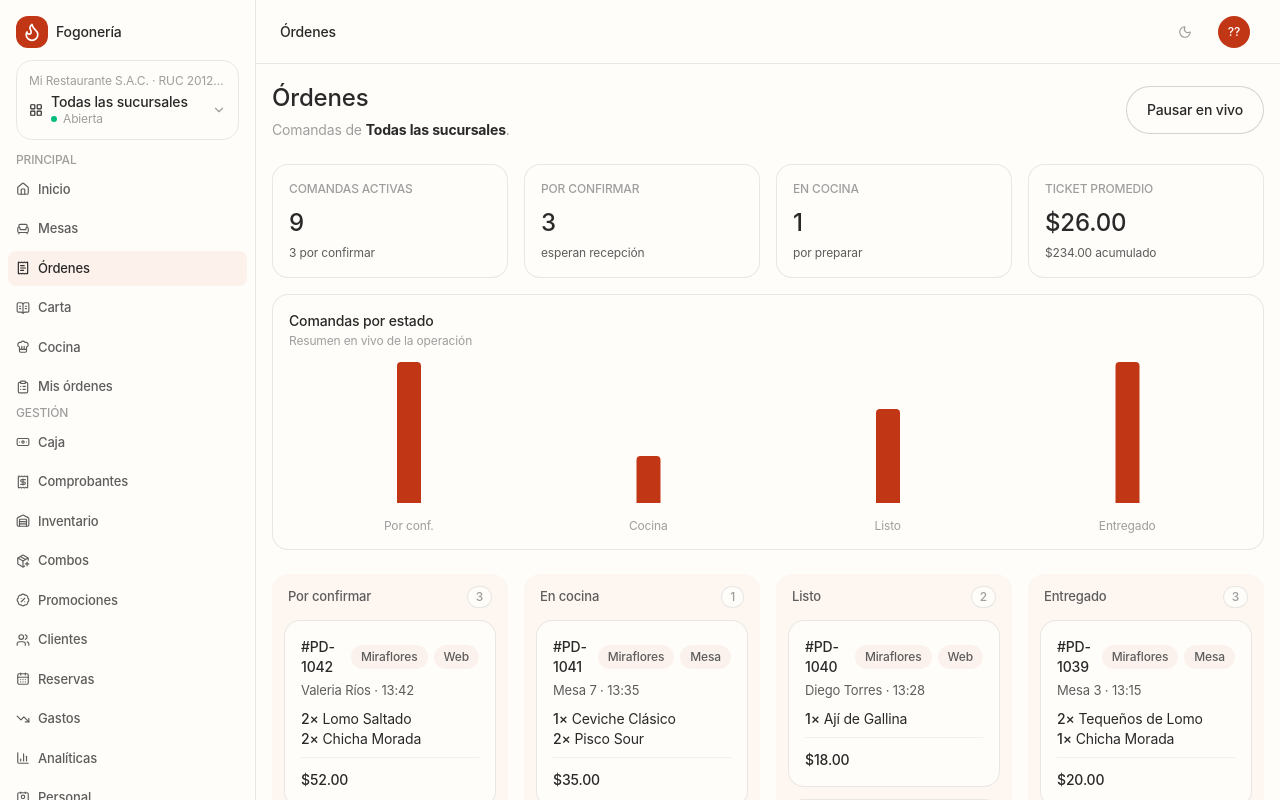
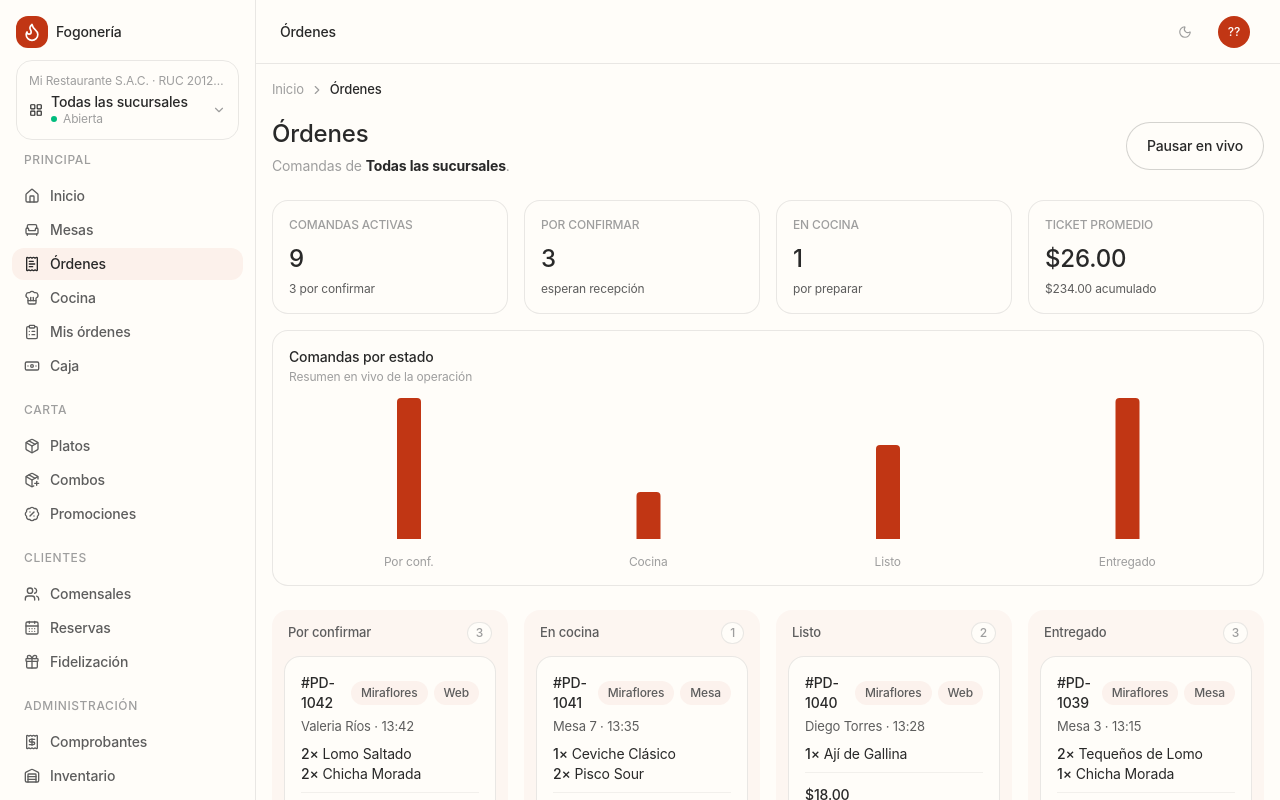
Before and after one commit to SebJoq21/fogoneria-system, a Next.js app in the folder apps/web/: page /app/ordenes in a window 1280 px wide. Built offline with nearby package versions, Linux system fonts and the light colour scheme.

Commit message:
feat(navegacion): sidebar en 4 grupos, vistas solo-rol y breadcrumb

```diff
--- a/apps/web/components/dashboard/AppSidebar.tsx
+++ b/apps/web/components/dashboard/AppSidebar.tsx
@@ -6,7 +6,6 @@ import {
   Armchair,
   BadgePercent,
   Banknote,
-  BookOpenText,
   CalendarDays,
   ChartColumn,
   ChefHat,
@@ -36,8 +35,9 @@ type Entry = {
 };
 type Group = { label: string; entries: Entry[] };
 
-/** Sidebar BMS: Principal (operación del salón) + Gestión (administración).
- *  Cada entrada declara qué roles la ven (cocina/mozo solo ven su panel). */
+/** Sidebar: Principal (flujo del turno) + Carta (oferta) + Clientes (demanda)
+ *  + Administración (backoffice). Cocina/Mis órdenes son vistas tablet de un
+ *  solo rol (cocina/mesero) y no las ven admin/sucursal. */
 const STAFF: AppRole[] = ["admin", "sucursal"];
 const groups: Group[] = [
   {
@@ -46,32 +46,41 @@ const groups: Group[] = [
       { href: "/app", label: "Inicio", icon: House, exact: true, roles: STAFF },
       { href: "/app/mesas", label: "Mesas", icon: Armchair, roles: STAFF },
       { href: "/app/ordenes", label: "Órdenes", icon: ReceiptText, roles: STAFF },
-      { href: "/app/carta", label: "Carta", icon: BookOpenText, roles: STAFF },
-      { href: "/app/cocina", label: "Cocina", icon: ChefHat, roles: ["cocina", "admin", "sucursal"] },
-      { href: "/app/mozo", label: "Mis órdenes", icon: ClipboardList, roles: ["mesero", "admin", "sucursal"] },
+      { href: "/app/cocina", label: "Cocina", icon: ChefHat, roles: ["cocina"] },
+      { href: "/app/mozo", label: "Mis órdenes", icon: ClipboardList, roles: ["mesero"] },
+      { href: "/app/caja", label: "Caja", icon: Banknote, roles: STAFF },
     ],
   },
   {
-    label: "Gestión",
+    label: "Carta",
     entries: [
-      { href: "/app/caja", label: "Caja", icon: Banknote, roles: STAFF },
+      { href: "/app/productos", label: "Platos", icon: Package, roles: STAFF },
+      { href: "/app/combos", label: "Combos", icon: PackagePlus, roles: STAFF },
+      { href: "/app/promociones", label: "Promociones", icon: BadgePercent, roles: STAFF },
+    ],
+  },
+  {
+    label: "Clientes",
+    entries: [
+      { href: "/app/clientes", label: "Comensales", icon: Users, roles: STAFF },
+      { href: "/app/modulos/reservas", label: "Reservas", icon: CalendarDays, roles: STAFF },
+      { href: "/app/modulos/fidelizacion", label: "Fidelización", icon: Gift, roles: STAFF },
+    ],
+  },
+  {
+    label: "Administración",
+    entries: [
       { href: "/app/comprobantes", label: "Comprobantes", icon: Receipt, roles: STAFF },
       { href: "/app/modulos/inventario", label: "Inventario", icon: Warehouse, roles: STAFF },
-      { href: "/app/combos", label: "Combos", icon: PackagePlus, roles: STAFF },
-      { href: "/app/promociones", label: "Promociones", icon: BadgePercent, roles: STAFF },
-      { href: "/app/clientes", label: "Clientes", icon: Users, roles: STAFF },
-      { href: "/app/modulos/reservas", label: "Reservas", icon: CalendarDays, roles: STAFF },
       { href: "/app/gastos", label: "Gastos", icon: TrendingDown, roles: STAFF },
+      { href: "/app/modulos/personal", label: "Personal", icon: Contact, roles: STAFF },
       { href: "/app/analiticas", label: "Analíticas", icon: ChartColumn, roles: STAFF },
-      { href: "/app/modulos/trabajadores", label: "Personal", icon: Contact, roles: STAFF },
-      { href: "/app/productos", label: "Platos", icon: Package, roles: STAFF },
-      { href: "/app/modulos/fidelizacion", label: "Fidelización", icon: Gift, roles: STAFF },
     ],
   },
 ];
 
 const itemCls = (active: boolean) =>
-  `w-full text-left px-2 py-2 rounded-lg flex items-center gap-2 text-nav font-medium transition-colors cursor-pointer ${
+  `w-full text-left px-3 py-1.5 rounded-xl flex items-center gap-2.5 text-sm font-medium transition-colors cursor-pointer ${
     active ? "bg-primary/[0.06] text-ink-900" : "text-ink-600 hover:bg-primary-hover/[0.04]"
   }`;
 
@@ -102,16 +111,16 @@ export function AppSidebar() {
         <BranchSwitcher />
       </div>
 
-      <nav className="flex-1 overflow-y-auto thin-scroll px-2 pb-2">
+      <nav className="flex-1 overflow-y-auto thin-scroll px-3 pb-4">
         {groups.map((group) => {
           const shown = group.entries.filter(visible);
           if (shown.length === 0) return null;
           return (
-          <div key={group.label}>
-            <p className="px-2 mt-4 mb-1 text-xs font-medium uppercase text-ink-400 first:mt-0">
+          <div key={group.label} className="pb-5">
+            <p className="px-3 mt-5 mb-3 text-xs font-medium uppercase tracking-wider text-ink-400 first:mt-0">
               {group.label}
             </p>
-            <div className="flex flex-col gap-1">
+            <div className="flex flex-col gap-0.5">
               {shown.map((entry) => {
                 const Icon = entry.icon;
                 return (
@@ -120,7 +129,7 @@ export function AppSidebar() {
                     href={entry.href}
                     className={itemCls(isActive(entry.href, entry.exact))}
                   >
-                    <Icon size={14} className="shrink-0" />
+                    <Icon size={16} className="shrink-0" />
                     <span className="flex-1 truncate">{entry.label}</span>
                   </Link>
                 );
--- a/apps/web/components/dashboard/DashboardShell.tsx
+++ b/apps/web/components/dashboard/DashboardShell.tsx
@@ -5,6 +5,8 @@ import { usePathname } from "next/navigation";
 import { useModules } from "./ModulesProvider";
 import { AppSidebar } from "./AppSidebar";
 import { AppTopBar } from "./AppTopBar";
+import { Breadcrumb } from "@/components/ui/Breadcrumb";
+import { trailFor } from "@/lib/breadcrumbs";
 
 import { canSwitchBranch, type AppRole } from "@/lib/auth";
 
@@ -12,16 +14,16 @@ const mobileLinks: { href: string; label: string; roles: AppRole[] }[] = [
   { href: "/app", label: "Inicio", roles: ["admin", "sucursal"] },
   { href: "/app/ordenes", label: "Órdenes", roles: ["admin", "sucursal"] },
   { href: "/app/mesas", label: "Mesas", roles: ["admin", "sucursal"] },
-  { href: "/app/carta", label: "Carta", roles: ["admin", "sucursal"] },
-  { href: "/app/cocina", label: "Cocina", roles: ["cocina", "admin", "sucursal"] },
-  { href: "/app/mozo", label: "Mis órdenes", roles: ["mesero", "admin", "sucursal"] },
+  { href: "/app/productos", label: "Platos", roles: ["admin", "sucursal"] },
+  { href: "/app/cocina", label: "Cocina", roles: ["cocina"] },
+  { href: "/app/mozo", label: "Mis órdenes", roles: ["mesero"] },
 ];
 
 function MobileBranchSelect() {
   const { branches, activeBranch, setActiveBranch, currentUser } = useModules();
   if (currentUser && !canSwitchBranch(currentUser.role)) {
     return (
-      <span className="px-3 h-10 inline-flex items-center rounded-full text-nav font-medium text-ink-600 border border-ink-900/15 whitespace-nowrap shrink-0">
+      <span className="px-3 h-10 inline-flex items-center rounded-full text-sm font-medium text-ink-600 border border-ink-900/15 whitespace-nowrap shrink-0">
         {activeBranch.name}
       </span>
     );
@@ -31,7 +33,7 @@ function MobileBranchSelect() {
       value={activeBranch.id}
       onChange={(e) => setActiveBranch(e.target.value)}
       aria-label="Sucursal activa"
-      className="px-3 h-10 rounded-full text-nav font-medium bg-surface text-ink-900 border border-ink-900/15 outline-none cursor-pointer shrink-0"
+      className="px-3 h-10 rounded-full text-sm font-medium bg-surface text-ink-900 border border-ink-900/15 outline-none cursor-pointer shrink-0"
     >
       {branches.map((b) => (
         <option key={b.id} value={b.id}>
@@ -68,7 +70,7 @@ export function DashboardShell({ children }: { children: React.ReactNode }) {
                 <Link
                   key={l.href}
                   href={l.href}
-                  className={`px-4 h-10 inline-flex items-center rounded-full text-nav font-medium whitespace-nowrap ${
+                  className={`px-4 h-10 inline-flex items-center rounded-full text-sm font-medium whitespace-nowrap ${
                     active
                       ? "bg-primary text-white"
                       : "text-ink-600 border border-ink-900/15"
@@ -81,6 +83,7 @@ export function DashboardShell({ children }: { children: React.ReactNode }) {
           </nav>
           )}
           <main className="flex-1 overflow-y-auto p-4 no-scrollbar">
+            {!isTabletView && <Breadcrumb items={trailFor(pathname)} />}
             {children}
           </main>
         </div>
--- /dev/null
+++ b/apps/web/components/ui/Breadcrumb.tsx
@@ -0,0 +1,37 @@
+"use client";
+
+import Link from "next/link";
+import { ChevronRight } from "lucide-react";
+
+export type Crumb = {
+  label: string;
+  href?: string;
+};
+
+/** Miga de pan del ERP: Inicio / Sección / Subfunción. El último tramo es la página actual. */
+export function Breadcrumb({ items }: { items: Crumb[] }) {
+  if (items.length === 0) return null;
+  return (
+    <nav aria-label="breadcrumb" className="mb-4">
+      <ol className="flex flex-wrap items-center gap-1.5 text-nav text-ink-400">
+        {items.map((item, i) => {
+          const last = i === items.length - 1;
+          return (
+            <li key={item.label} className="flex items-center gap-1.5 min-w-0">
+              {i > 0 && <ChevronRight size={14} className="shrink-0" aria-hidden />}
+              {last || !item.href ? (
+                <span aria-current={last ? "page" : undefined} className={last ? "font-medium text-ink-900 truncate" : "truncate"}>
+                  {item.label}
+                </span>
+              ) : (
+                <Link href={item.href} className="hover:text-ink-900 transition-colors truncate">
+                  {item.label}
+                </Link>
+              )}
+            </li>
+          );
+        })}
+      </ol>
+    </nav>
+  );
+}
--- a/apps/web/lib/auth.ts
+++ b/apps/web/lib/auth.ts
@@ -53,8 +53,8 @@ export function canViewPath(pathname: string, role: AppRole): boolean {
   if (role === "superadmin") return pathname.startsWith("/saas");
   if (pathname.startsWith("/saas")) return false;
   if (pathname.startsWith("/app/mesas/maestro")) return role === "sucursal";
-  if (pathname.startsWith("/app/cocina")) return role === "cocina" || role === "admin" || role === "sucursal";
-  if (pathname.startsWith("/app/mozo")) return role === "mesero" || role === "admin" || role === "sucursal";
+  if (pathname.startsWith("/app/cocina")) return role === "cocina";
+  if (pathname.startsWith("/app/mozo")) return role === "mesero";
   if (role === "cocina" || role === "mesero") return false;
   return role === "admin" || role === "sucursal";
 }
--- /dev/null
+++ b/apps/web/lib/breadcrumbs.ts
@@ -0,0 +1,133 @@
+import type { Crumb } from "@/components/ui/Breadcrumb";
+
+/** Tramos exactos por ruta (revisar junto a AppTopBar al renombrar). */
+const exactTrails: Record<string, Crumb[]> = {
+  "/app": [{ label: "Inicio" }],
+  "/app/mesas": [{ label: "Inicio", href: "/app" }, { label: "Mesas" }],
+  "/app/mesas/maestro": [
+    { label: "Inicio", href: "/app" },
+    { label: "Mesas", href: "/app/mesas" },
+    { label: "Maestro de mesas" },
+  ],
+  "/app/ordenes": [{ label: "Inicio", href: "/app" }, { label: "Órdenes" }],
+  "/app/cocina": [{ label: "Inicio", href: "/app" }, { label: "Cocina" }],
+  "/app/mozo": [{ label: "Inicio", href: "/app" }, { label: "Mis órdenes" }],
+  "/app/caja": [{ label: "Inicio", href: "/app" }, { label: "Caja" }],
+  "/app/comprobantes": [{ label: "Inicio", href: "/app" }, { label: "Comprobantes" }],
+  "/app/combos": [{ label: "Inicio", href: "/app" }, { label: "Combos" }],
+  "/app/promociones": [{ label: "Inicio", href: "/app" }, { label: "Promociones" }],
+  "/app/clientes": [{ label: "Inicio", href: "/app" }, { label: "Comensales" }],
+  "/app/gastos": [{ label: "Inicio", href: "/app" }, { label: "Gastos" }],
+  "/app/analiticas": [{ label: "Inicio", href: "/app" }, { label: "Analíticas" }],
+  "/app/pagos": [{ label: "Inicio", href: "/app" }, { label: "Pagos" }],
+  "/app/soporte": [{ label: "Inicio", href: "/app" }, { label: "Soporte" }],
+  "/app/configuracion": [{ label: "Inicio", href: "/app" }, { label: "Configuración" }],
+  "/app/productos": [{ label: "Inicio", href: "/app" }, { label: "Platos" }],
+  "/app/productos/platos": [
+    { label: "Inicio", href: "/app" },
+    { label: "Platos", href: "/app/productos" },
+    { label: "Maestro" },
+  ],
+  "/app/productos/platos/nuevo": [
+    { label: "Inicio", href: "/app" },
+    { label: "Platos", href: "/app/productos" },
+    { label: "Nuevo plato" },
+  ],
+  "/app/productos/categorias": [
+    { label: "Inicio", href: "/app" },
+    { label: "Platos", href: "/app/productos" },
+    { label: "Categorías" },
+  ],
+  "/app/productos/modificadores": [
+    { label: "Inicio", href: "/app" },
+    { label: "Platos", href: "/app/productos" },
+    { label: "Modificadores" },
+  ],
+  "/app/productos/precios": [
+    { label: "Inicio", href: "/app" },
+    { label: "Platos", href: "/app/productos" },
+    { label: "Listas de precios" },
+  ],
+  "/app/productos/valorizado": [
+    { label: "Inicio", href: "/app" },
+    { label: "Platos", href: "/app/productos" },
+    { label: "Valorizado de carta" },
+  ],
+  "/app/productos/resumen-categoria": [
+    { label: "Inicio", href: "/app" },
+    { label: "Platos", href: "/app/productos" },
+    { label: "Resumen por categoría" },
+  ],
+  "/app/modulos/reservas": [{ label: "Inicio", href: "/app" }, { label: "Reservas" }],
+  "/app/modulos/reservas/agenda": [
+    { label: "Inicio", href: "/app" },
+    { label: "Reservas", href: "/app/modulos/reservas" },
+    { label: "Agenda" },
+  ],
+  "/app/modulos/inventario": [{ label: "Inicio", href: "/app" }, { label: "Inventario" }],
+  "/app/modulos/inventario/stock": [
+    { label: "Inicio", href: "/app" },
+    { label: "Inventario", href: "/app/modulos/inventario" },
+    { label: "Stock" },
+  ],
+  "/app/modulos/inventario/movimientos": [
+    { label: "Inicio", href: "/app" },
+    { label: "Inventario", href: "/app/modulos/inventario" },
+    { label: "Movimientos" },
+  ],
+  "/app/modulos/personal": [{ label: "Inicio", href: "/app" }, { label: "Personal" }],
+  "/app/modulos/personal/directorio": [
+    { label: "Inicio", href: "/app" },
+    { label: "Personal", href: "/app/modulos/personal" },
+    { label: "Directorio" },
+  ],
+  "/app/modulos/personal/roles": [
+    { label: "Inicio", href: "/app" },
+    { label: "Personal", href: "/app/modulos/personal" },
+    { label: "Roles" },
+  ],
+  "/app/modulos/personal/turnos": [
+    { label: "Inicio", href: "/app" },
+    { label: "Personal", href: "/app/modulos/personal" },
+    { label: "Turnos" },
+  ],
+  "/app/modulos/personal/asistencia": [
+    { label: "Inicio", href: "/app" },
+    { label: "Personal", href: "/app/modulos/personal" },
+    { label: "Asistencia" },
+  ],
+  "/app/modulos/personal/propinas": [
+    { label: "Inicio", href: "/app" },
+    { label: "Personal", href: "/app/modulos/personal" },
+    { label: "Propinas" },
+  ],
+  "/app/modulos/fidelizacion": [{ label: "Inicio", href: "/app" }, { label: "Fidelización" }],
+  "/app/modulos/fidelizacion/regla": [
+    { label: "Inicio", href: "/app" },
+    { label: "Fidelización", href: "/app/modulos/fidelizacion" },
+    { label: "Regla de puntos" },
+  ],
+};
+
+/** Prefijos de respaldo para rutas de módulo no listadas. */
+const moduleFallback: [string, string][] = [
+  ["/app/modulos/reservas", "Reservas"],
+  ["/app/modulos/inventario", "Inventario"],
+  ["/app/modulos/personal", "Personal"],
+  ["/app/modulos/fidelizacion", "Fidelización"],
+];
+
+/** Tramos Inicio / Sección / Subfunción para el pathname actual. */
+export function trailFor(pathname: string): Crumb[] {
+  if (exactTrails[pathname]) return exactTrails[pathname];
+  for (const [prefix, label] of moduleFallback) {
+    if (pathname === prefix || pathname.startsWith(`${prefix}/`)) {
+      return [
+        { label: "Inicio", href: "/app" },
+        { label },
+      ];
+    }
+  }
+  if (pathname === "/" || !pathname.startsWith("/app")) return [];
+  return [{ label: "Inicio", href: "/app" }];
+}
```
